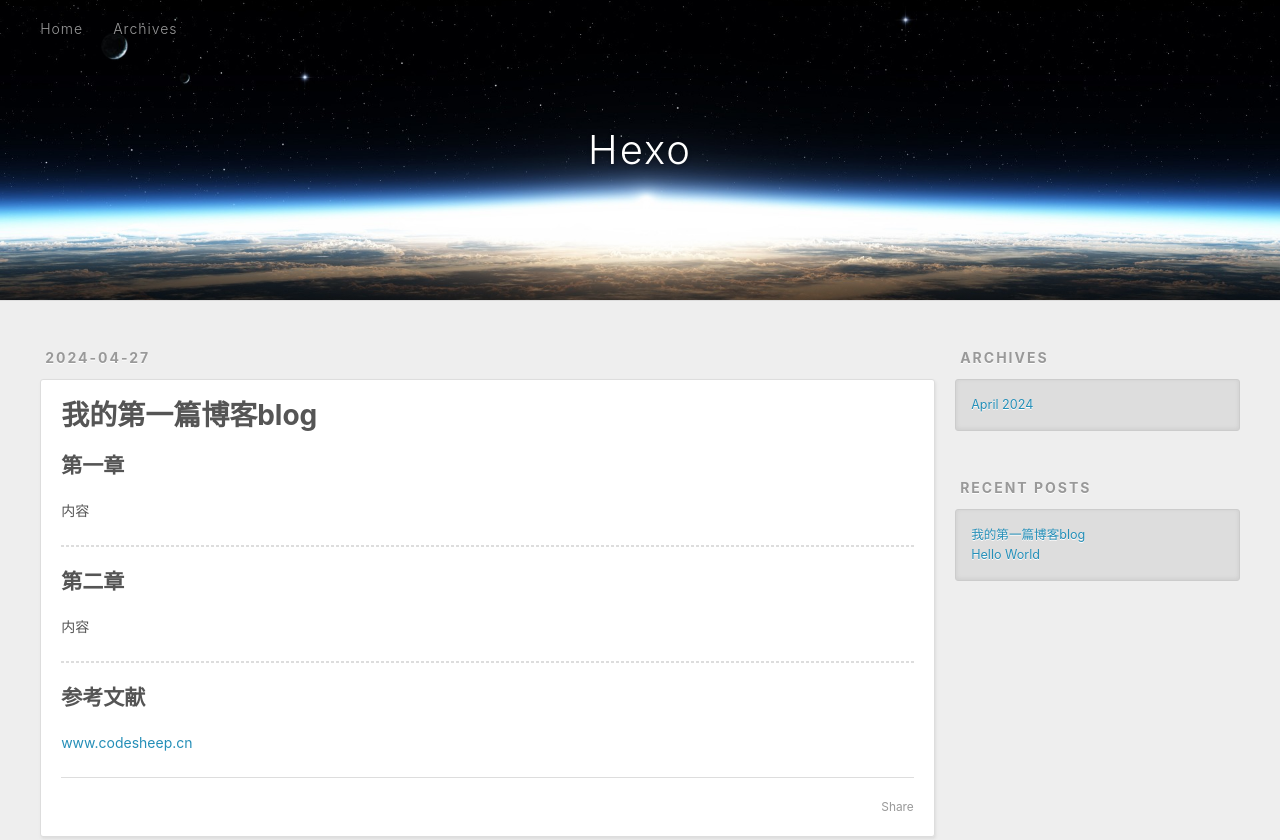
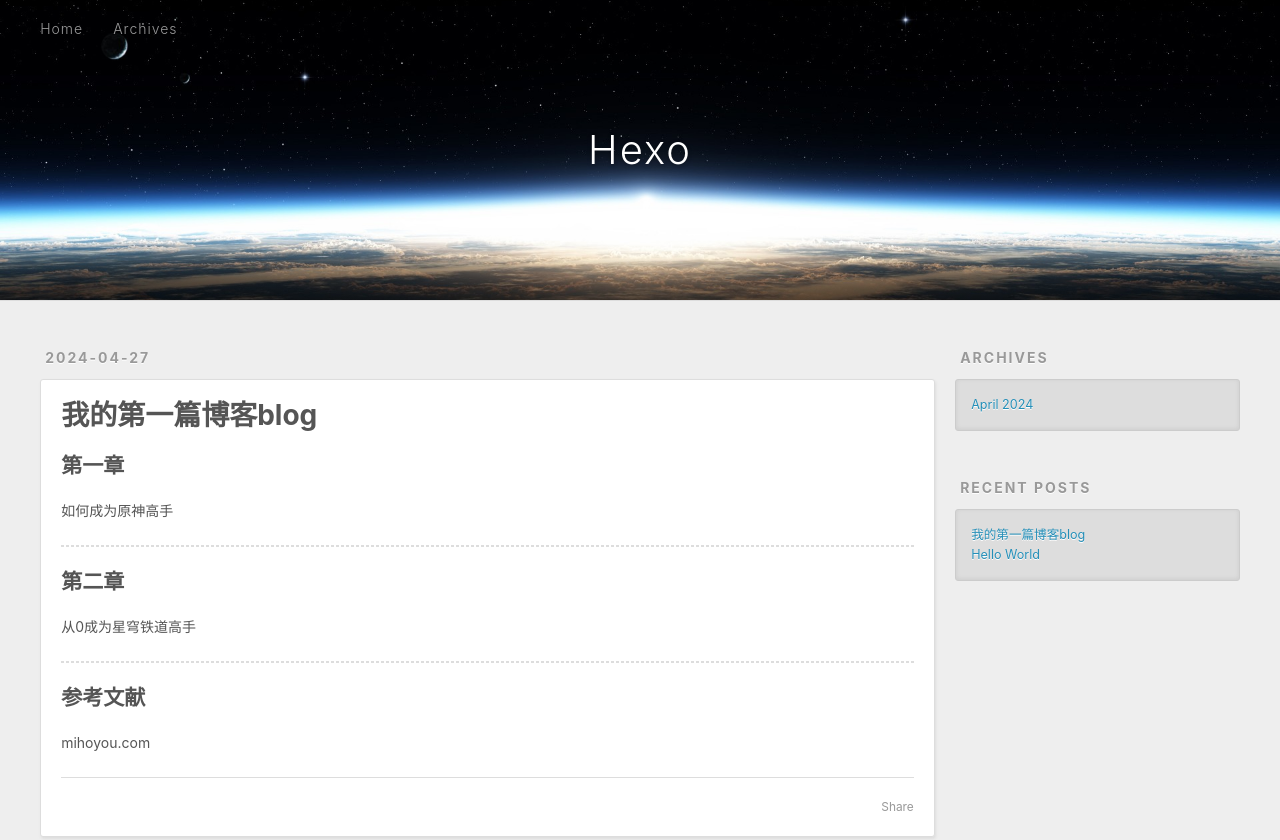
Before and after one commit to paimondelinshi/paimondelinshi.github.io, a plain HTML site: page 2024/04/27/我的第一篇博客blog/index.html in a window 1280 px wide. Shown: the top 840 px of the page. Drawn offline with Linux system fonts and the light colour scheme.

Commit message:
Site updated: 2024-04-28 20:32:48

```diff
--- a/2024/04/27/我的第一篇博客blog/index.html
+++ b/2024/04/27/我的第一篇博客blog/index.html
@@ -6,15 +6,15 @@
 
   <title>我的第一篇博客blog | Hexo</title>
   <meta name="viewport" content="width=device-width, initial-scale=1, shrink-to-fit=no">
-  <meta name="description" content="第一章内容  第二章内容  参考文献www.codesheep.cn">
+  <meta name="description" content="第一章如何成为原神高手  第二章从0成为星穹铁道高手  参考文献mihoyou.com">
 <meta property="og:type" content="article">
 <meta property="og:title" content="我的第一篇博客blog">
 <meta property="og:url" content="http://example.com/2024/04/27/%E6%88%91%E7%9A%84%E7%AC%AC%E4%B8%80%E7%AF%87%E5%8D%9A%E5%AE%A2blog/index.html">
 <meta property="og:site_name" content="Hexo">
-<meta property="og:description" content="第一章内容  第二章内容  参考文献www.codesheep.cn">
+<meta property="og:description" content="第一章如何成为原神高手  第二章从0成为星穹铁道高手  参考文献mihoyou.com">
 <meta property="og:locale" content="en_US">
 <meta property="article:published_time" content="2024-04-27T03:14:53.000Z">
-<meta property="article:modified_time" content="2024-04-27T03:24:37.659Z">
+<meta property="article:modified_time" content="2024-04-28T12:32:28.531Z">
 <meta property="article:author" content="John Doe">
 <meta name="twitter:card" content="summary">
 
@@ -93,16 +93,16 @@
 
     <div class="e-content article-entry" itemprop="articleBody">
 
-        <h2 id="第一章"><a href="#第一章" class="headerlink" title="第一章"></a>第一章</h2><p>内容</p>
+        <h2 id="第一章"><a href="#第一章" class="headerlink" title="第一章"></a>第一章</h2><p>如何成为原神高手</p>
 <hr>
-<h2 id="第二章"><a href="#第二章" class="headerlink" title="第二章"></a>第二章</h2><p>内容</p>
+<h2 id="第二章"><a href="#第二章" class="headerlink" title="第二章"></a>第二章</h2><p>从0成为星穹铁道高手</p>
 <hr>
-<h2 id="参考文献"><a href="#参考文献" class="headerlink" title="参考文献"></a>参考文献</h2><p><a target="_blank" rel="noopener" href="http://www.codesheep.cn/">www.codesheep.cn</a></p>
+<h2 id="参考文献"><a href="#参考文献" class="headerlink" title="参考文献"></a>参考文献</h2><p>mihoyou.com</p>
 
 
     </div>
     <footer class="article-footer">
-      <a data-url="http://example.com/2024/04/27/%E6%88%91%E7%9A%84%E7%AC%AC%E4%B8%80%E7%AF%87%E5%8D%9A%E5%AE%A2blog/" data-id="clvjgn7hr0001gouy2zymfwp8" data-title="我的第一篇博客blog" class="article-share-link"><span class="fa fa-share">Share</span></a>
+      <a data-url="http://example.com/2024/04/27/%E6%88%91%E7%9A%84%E7%AC%AC%E4%B8%80%E7%AF%87%E5%8D%9A%E5%AE%A2blog/" data-id="clvjigksw00019cuyhmpm5plx" data-title="我的第一篇博客blog" class="article-share-link"><span class="fa fa-share">Share</span></a>
 
 
 
```
Also changed, not shown: 2024/04/24/hello-world/index.html (+1 -1 lines), index.html (+5 -5 lines).
